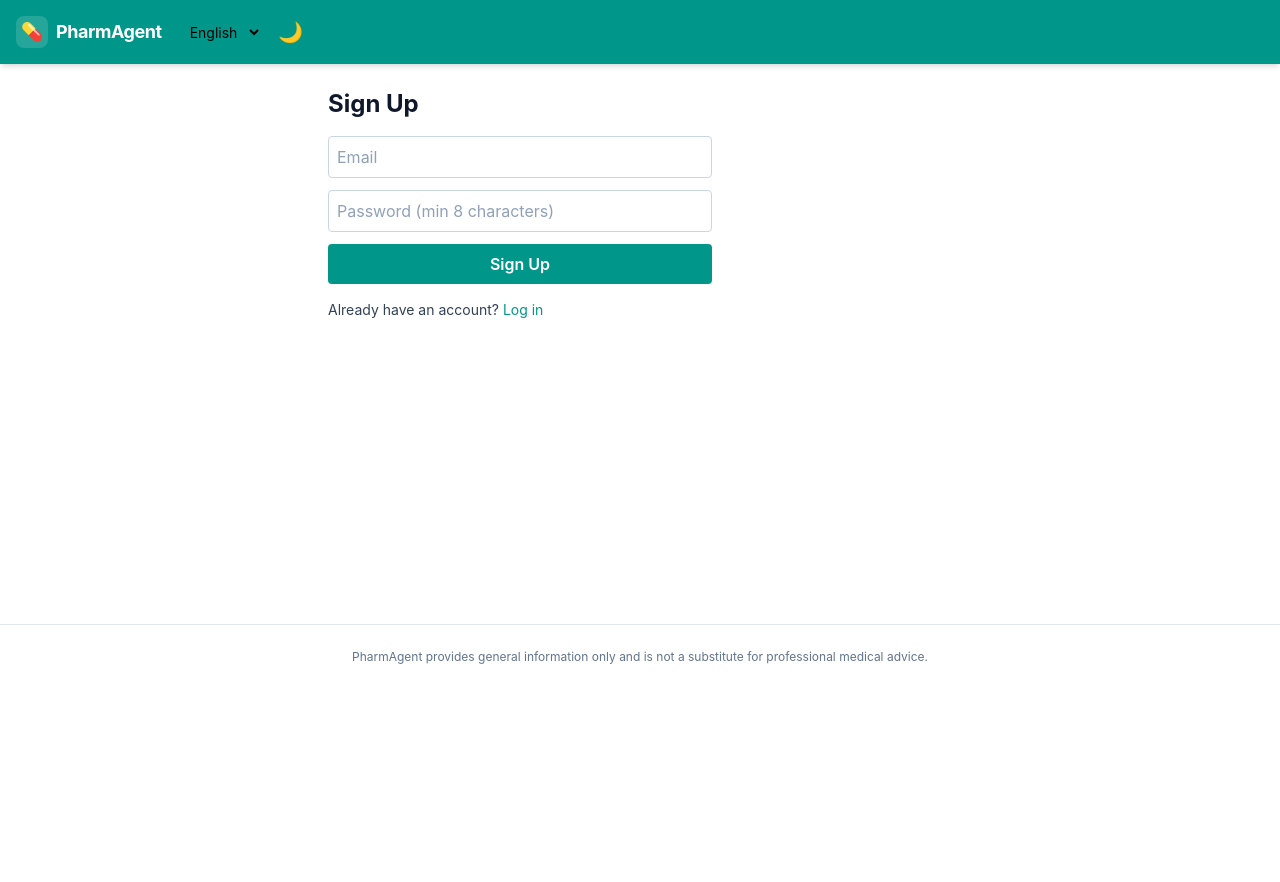
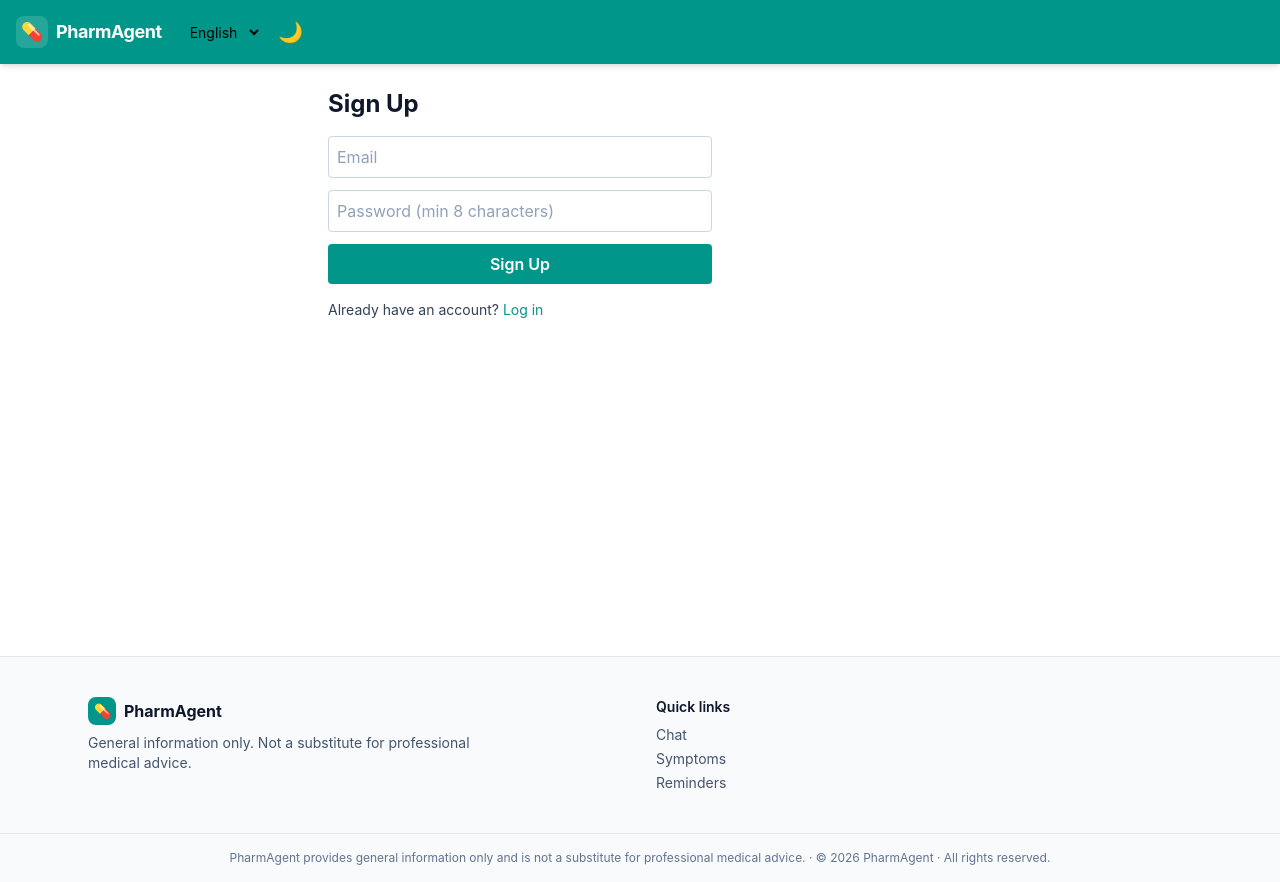
Before and after one commit to SharadaBende/pharmagent-ai-medicine-assistant, a React app in the folder frontend/: page /signup in a window 1280 px wide. Before the commit the page ends 800 px from the top, so only its background shows below. Built offline with nearby package versions, Linux system fonts and the light colour scheme; the HTML template or start-up script is replaced by a standard one.

Commit message:
feat(footer): redesign with branding, tagline and quick links

```diff
--- a/frontend/src/components/Footer.jsx
+++ b/frontend/src/components/Footer.jsx
@@ -1,10 +1,53 @@
+import { Link } from 'react-router-dom'
 import { useLanguage } from '../context/LanguageContext'
 
 function Footer() {
   const { t } = useLanguage()
+  const year = new Date().getFullYear()
+
   return (
-    <footer className="text-center text-xs text-slate-500 dark:text-slate-400 py-6 border-t border-slate-200 dark:border-slate-700">
-      {t('footerDisclaimer')}
+    <footer className="bg-slate-50 dark:bg-slate-950
+                       border-t border-slate-200 dark:border-slate-800
+                       mt-8">
+      <div className="max-w-6xl mx-auto px-6 py-10
+                      grid gap-8 sm:grid-cols-2">
+        <div>
+          <div className="flex items-center gap-2 mb-2">
+            <div className="w-7 h-7 rounded-lg bg-teal-600 text-white
+                            flex items-center justify-center text-sm">
+              💊
+            </div>
+            <span className="font-bold text-slate-900 dark:text-slate-100">
+              {t('appName')}
+            </span>
+          </div>
+          <p className="text-sm text-slate-600 dark:text-slate-400 max-w-sm">
+            {t('footerTagline')}
+          </p>
+        </div>
+
+        <div>
+          <div className="text-sm font-semibold text-slate-900 dark:text-slate-100 mb-2">
+            {t('footerLinksHeading')}
+          </div>
+          <div className="flex flex-col gap-1 text-sm">
+            <Link to="/chat" className="text-slate-600 dark:text-slate-400 hover:text-teal-700 dark:hover:text-teal-400">
+              {t('navChat')}
+            </Link>
+            <Link to="/symptoms" className="text-slate-600 dark:text-slate-400 hover:text-teal-700 dark:hover:text-teal-400">
+              {t('navSymptoms')}
+            </Link>
+            <Link to="/reminders" className="text-slate-600 dark:text-slate-400 hover:text-teal-700 dark:hover:text-teal-400">
+              {t('navReminders')}
+            </Link>
+          </div>
+        </div>
+      </div>
+
+      <div className="border-t border-slate-200 dark:border-slate-800
+                      text-center text-xs text-slate-500 dark:text-slate-400 py-4">
+        {t('footerDisclaimer')} · © {year} {t('appName')} · {t('footerRights')}
+      </div>
     </footer>
   )
 }
--- a/frontend/src/i18n/translations.js
+++ b/frontend/src/i18n/translations.js
@@ -145,6 +145,9 @@ homeHowStep2Title: 'Check',
 homeHowStep2Desc: 'PharmAgent checks verified drug data and your saved allergies and conditions.',
 homeHowStep3Title: 'Stay safe',
 homeHowStep3Desc: 'Get clear, cautious guidance, with a nudge to see a doctor or pharmacist when it matters.',
+footerTagline: 'General information only. Not a substitute for professional medical advice.',
+footerLinksHeading: 'Quick links',
+footerRights: 'All rights reserved.',
   },
   hi: {
     appName: 'फार्मएजेंट',
@@ -292,6 +295,9 @@ homeHowStep2Title: 'जाँच',
 homeHowStep2Desc: 'PharmAgent सत्यापित दवा डेटा और आपकी सहेजी गई एलर्जी व स्थितियों की जाँच करता है।',
 homeHowStep3Title: 'सुरक्षित रहें',
 homeHowStep3Desc: 'स्पष्ट, सतर्क सलाह पाएं, और ज़रूरत पड़ने पर डॉक्टर या फार्मासिस्ट से मिलने का सुझाव।',
+footerTagline: 'केवल सामान्य जानकारी। पेशेवर चिकित्सा सलाह का विकल्प नहीं।',
+footerLinksHeading: 'त्वरित लिंक',
+footerRights: 'सर्वाधिकार सुरक्षित।',
   },
   mr: {
     appName: 'फार्मएजंट',
@@ -439,5 +445,8 @@ homeHowStep2Title: 'तपासणी',
 homeHowStep2Desc: 'PharmAgent पडताळलेला औषध डेटा आणि तुमच्या जतन केलेल्या ॲलर्जी व स्थिती तपासते.',
 homeHowStep3Title: 'सुरक्षित रहा',
 homeHowStep3Desc: 'स्पष्ट, सावध मार्गदर्शन मिळवा, आणि गरज असेल तेव्हा डॉक्टर किंवा फार्मासिस्टला भेटण्याचा सल्ला.',
+footerTagline: 'फक्त सामान्य माहिती. व्यावसायिक वैद्यकीय सल्ल्याला पर्याय नाही.',
+footerLinksHeading: 'द्रुत दुवे',
+footerRights: 'सर्व हक्क राखीव.',
   },
 }
```
